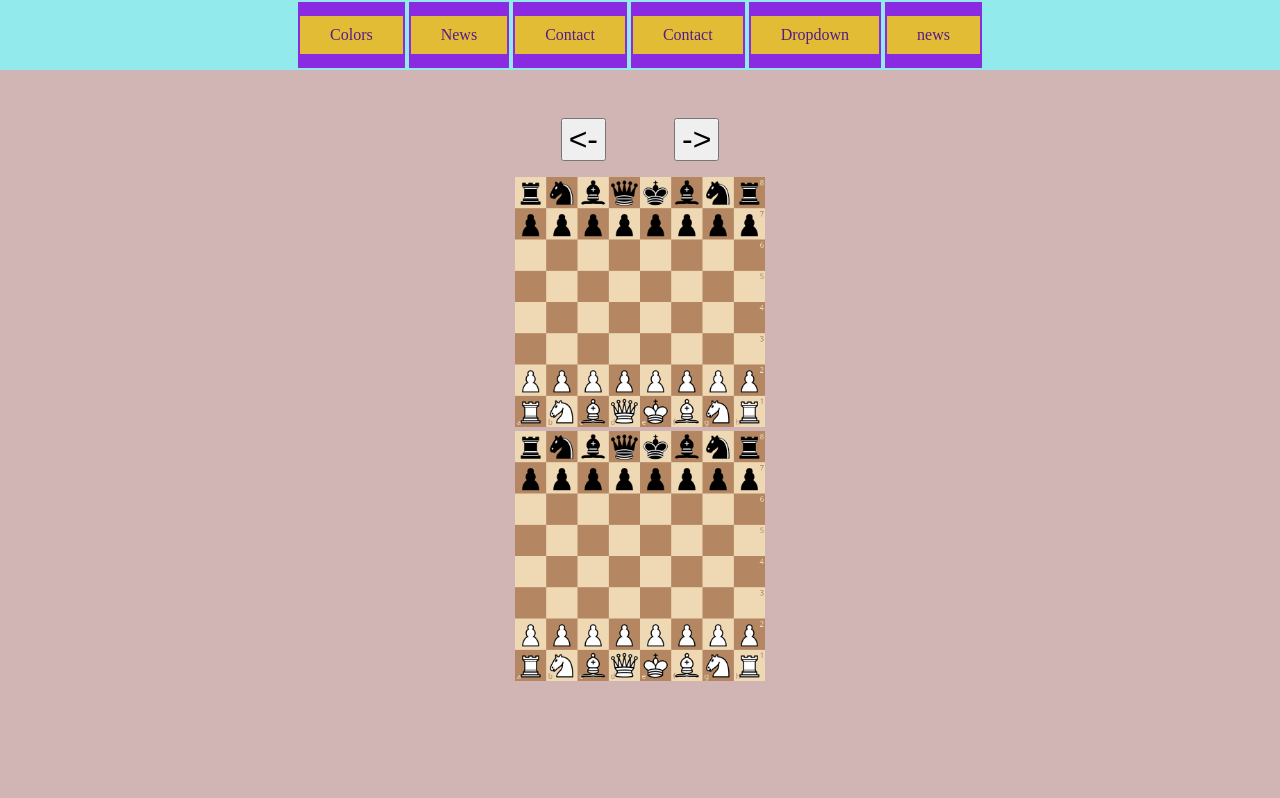
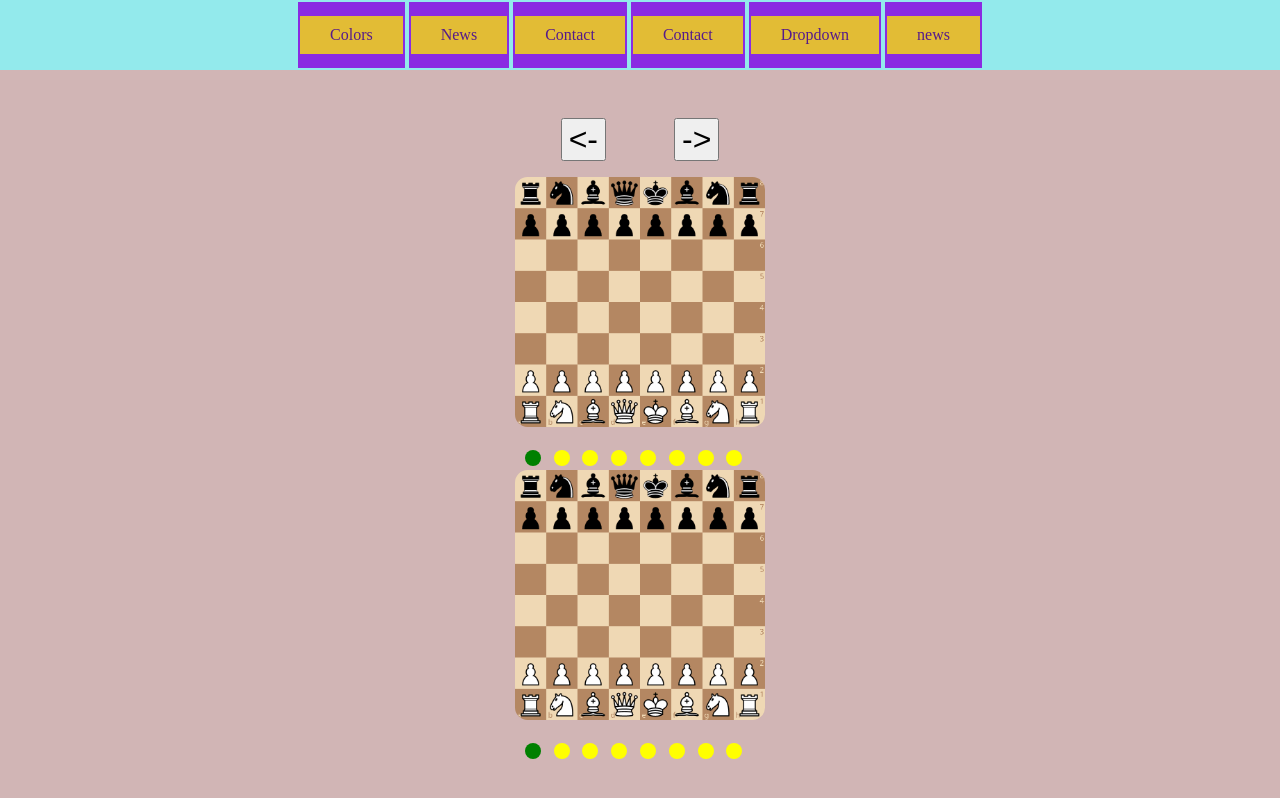
Before and after one commit to coffee-marios/npm_test, a website built with webpack: page dist/index.html in a window 1280 px wide. Built offline with nearby package versions, Linux system fonts and the light colour scheme.

Commit message:
Add css circles

```diff
--- a/src/index.js
+++ b/src/index.js
@@ -30,7 +30,16 @@ const componentSlide = function (arrayImages) {
     divImg.style.display = "none";
   }
   slideImg.firstChild.style.display = "block";
+  const dotDiv = document.createElement("div");
+  dotDiv.setAttribute("id", "dotContainer");
+  slideImg.appendChild(dotDiv);
 
+  for (let i = 0; i <= numberImg; i++) {
+    const dot = document.createElement("span");
+    dot.classList.add("dot");
+    dotDiv.appendChild(dot);
+  }
+  dotDiv.firstChild.style.backgroundColor = "green";
   return slideImg;
 };
 
@@ -45,22 +54,27 @@ let nextImage = document.getElementById("nextPicture");
 
 passedImage.addEventListener("click", function () {
   let slide = document.getElementById("imageBox");
+  let dotContainer = document.getElementById("dotContainer");
 
   if (stateImage > 0) {
     slide.childNodes[stateImage].style.display = "none";
+    dotContainer.childNodes[stateImage].style.backgroundColor = "yellow";
 
     stateImage -= 1;
     slide.childNodes[stateImage].style.display = "block";
+    dotContainer.childNodes[stateImage].style.backgroundColor = "green";
   }
 });
 
 nextImage.addEventListener("click", function () {
   let slide = document.getElementById("imageBox");
+  let dotContainer = document.getElementById("dotContainer");
 
   if (stateImage < imagesChess.length - 1) {
     slide.childNodes[stateImage].style.display = "none";
-
+    dotContainer.childNodes[stateImage].style.backgroundColor = "yellow";
     stateImage += 1;
+    dotContainer.childNodes[stateImage].style.backgroundColor = "green";
     slide.childNodes[stateImage].style.display = "block";
   }
 });
@@ -86,5 +100,6 @@ topButtons.forEach((topButton) => {
     }
     mapNav.get(topButton).classList.toggle("hideElement");
     topButton.style.backgroundColor = "green";
+    topButton.style.color = "white";
   });
 });
--- a/src/style.css
+++ b/src/style.css
@@ -53,7 +53,7 @@ nav {
 .navButton:hover {
     background-color: #0faa04;
     /* Green */
-    color: rgb(225, 232, 26);
+    color: white;
 }
 
 
@@ -76,3 +76,20 @@ nav {
     margin: 0 2rem;
     font-size: 2rem;
 }
+
+#dotContainer {
+    margin-top: 1.2rem;
+}
+
+.dot {
+    margin-right: 0.8rem;
+    height: 16px;
+    width: 16px;
+    background-color: yellow;
+    border-radius: 50%;
+    display: inline-block;
+}
+
+#imageBox>div>img {
+    border-radius: 5%;
+}
```
Also changed, not shown: dist/bundle.js.
